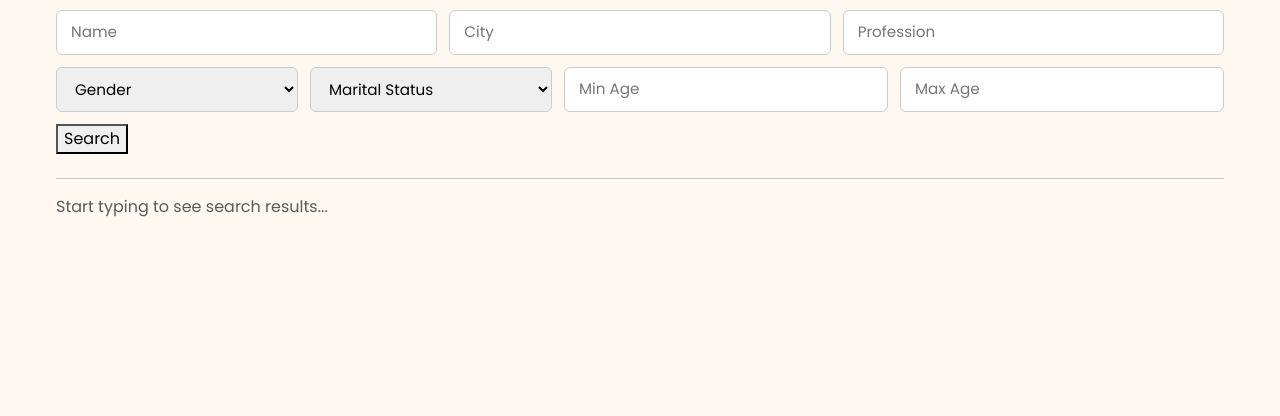
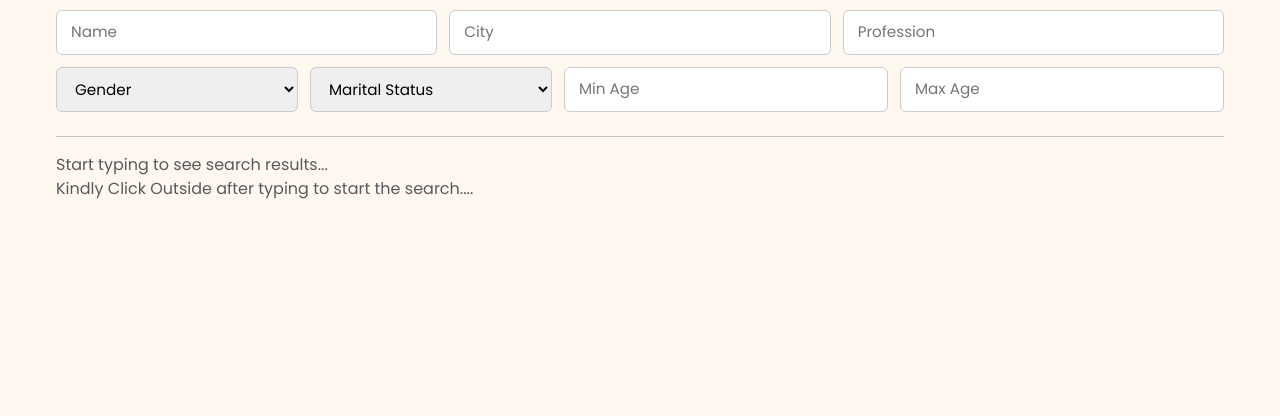
Before and after one commit to lakshayjindal/Atut, a Django app: page /search/ in a window 1280 px wide. Shown: the part 60-476 px from the top of the page. Run offline with Django 5.2, Linux system fonts and the light colour scheme; some libraries are stand-ins or nearby versions.

Commit message:
Age calculation as well as search page improvements further

```diff
--- a/templates/user/search_page.html
+++ b/templates/user/search_page.html
@@ -131,15 +131,12 @@
 
     <input type="number" name="age_min" placeholder="Min Age">
     <input type="number" name="age_max" placeholder="Max Age">
-
-    <!-- ✅ Search Button -->
-    <button type="submit">Search</button>
   </form>
 
   <hr>
 
   <div id="results-area">
-    <p class="text-muted">Start typing to see search results...</p>
+    <p class="text-muted">Start typing to see search results... <br> Kindly Click Outside after typing to start the search....</p>
   </div>
 
   <div class="space"></div>
```
